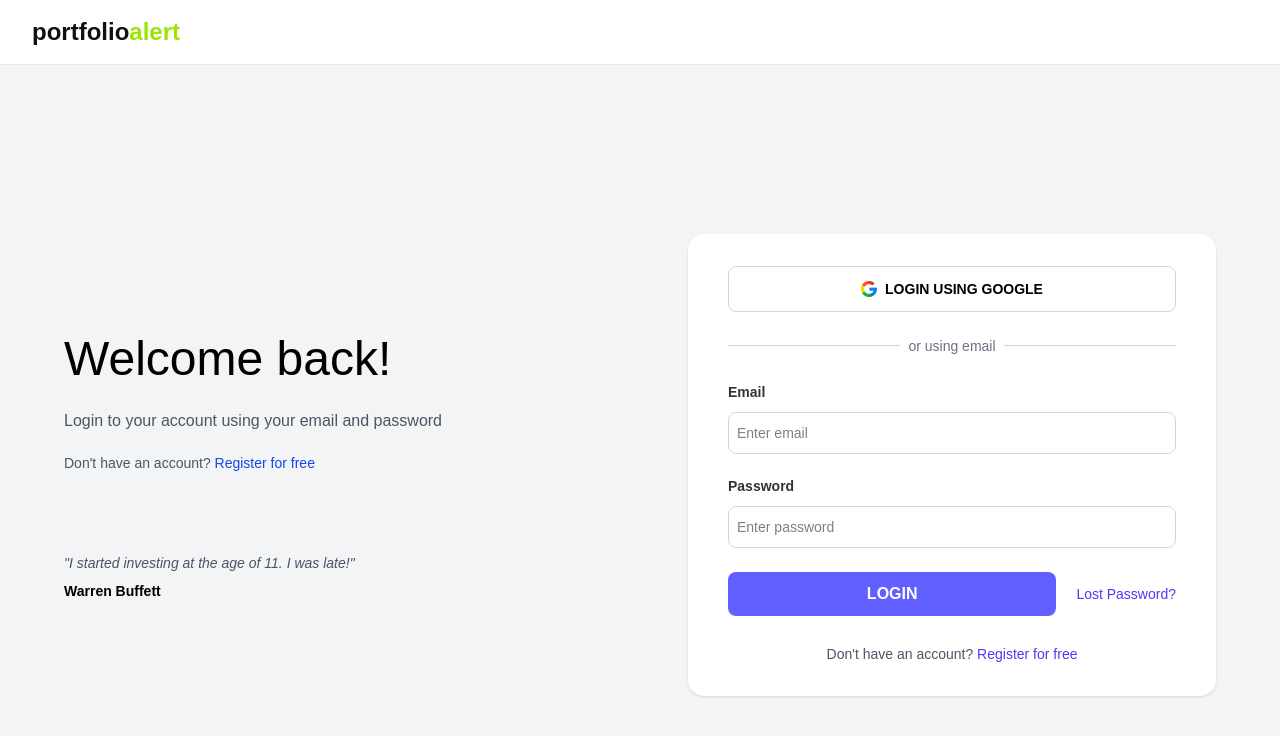
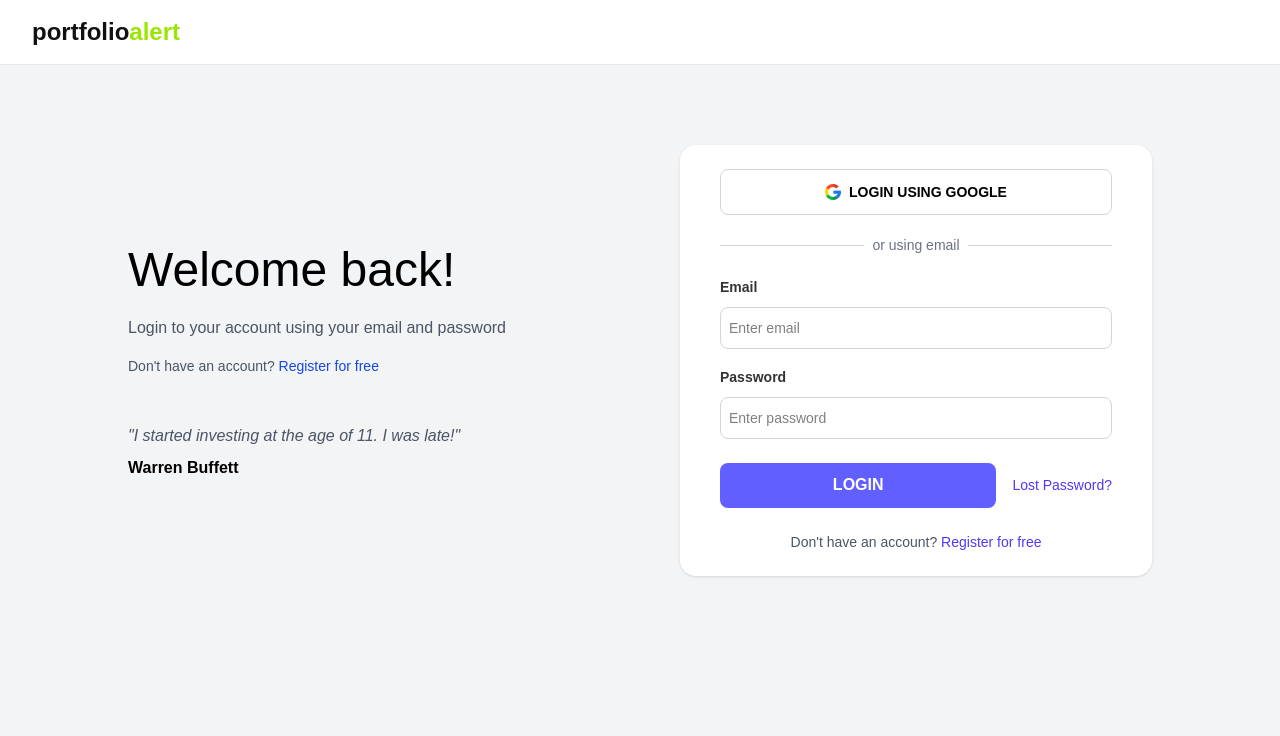
Before and after one commit to BL-Aniket/StockPriceFeedApp, a React (Vite) app in the folder client/: page /login in a window 1280 px wide. Shown: the top 736 px of the page. Built offline with nearby package versions, Linux system fonts and the light colour scheme.

Commit message:
Aniket changed Login Page

```diff
--- a/client/src/pages/Login.jsx
+++ b/client/src/pages/Login.jsx
@@ -8,40 +8,43 @@ const Login = () => {
     const navigate = useNavigate();
 
     return (
-        <section className="min-h-screen w-full bg-gray-100 px-4 sm:px-6 lg:px-8">
-            <div className="flex items-center justify-center min-h-screen py-10">
-                <div className="grid grid-cols-1 lg:grid-cols-2 gap-12 lg:gap-24 w-full max-w-6xl items-center">
+        <section className="min-h-screen overflow-hidden w-full bg-gray-100 px-4 sm:px-6 lg:px-8 py-8 sm:py-10 md:py-12 lg:py-16 xl:py-20">
+
+            <div className="flex items-center justify-center h-full">
+
+                <div className="grid grid-cols-1 lg:grid-cols-2 gap-8 lg:gap-14 xl:gap-20 w-full max-w-5xl items-center">
 
                     {/* LEFT SIDE */}
-                    <div className="order-1 lg:order-1 text-center lg:text-left">
+                    <div className="text-center lg:text-left">
+
                         <div className="text-3xl sm:text-4xl lg:text-5xl font-medium leading-tight">
                             Welcome back!
                         </div>
 
-                        <div className="text-sm sm:text-base mt-5 text-gray-600 font-medium max-w-md mx-auto lg:mx-0">
+                        <div className="text-sm sm:text-base mt-4 text-gray-600 font-medium max-w-md mx-auto lg:mx-0">
                             Login to your account using your email and password
                         </div>
 
-                        <div className="text-sm mt-5 font-medium text-gray-600">
+                        <div className="text-sm mt-4 font-medium text-gray-600">
                             Don't have an account?{" "}
                             <span className="text-blue-700 hover:underline cursor-pointer">
                                 Register for free
                             </span>
                         </div>
 
-                        <div className="mt-10 lg:mt-20">
-                            <div className="text-sm sm:text-md text-gray-600 italic">
+                        <div className="mt-6 lg:mt-12">
+                            <div className="text-sm sm:text-base text-gray-600 italic">
                                 "I started investing at the age of 11. I was late!"
                             </div>
 
-                            <div className="text-sm sm:text-md mt-2 text-black font-semibold">
+                            <div className="text-sm sm:text-base mt-2 text-black font-semibold">
                                 Warren Buffett
                             </div>
                         </div>
                     </div>
 
                     {/* RIGHT SIDE */}
-                    <div className="order-2 lg:order-2 w-full bg-white px-5 sm:px-8 lg:px-10 py-6 sm:py-8 rounded-2xl shadow-sm">
+                    <div className="w-full bg-white px-5 sm:px-8 lg:px-10 py-6 rounded-2xl shadow-sm">
 
                         {/* GOOGLE LOGIN */}
                         <button
@@ -58,7 +61,7 @@ const Login = () => {
                         </button>
 
                         {/* DIVIDER */}
-                        <div className="flex items-center gap-2 w-full mt-6">
+                        <div className="flex items-center gap-2 w-full mt-5">
                             <div className="h-px bg-gray-300 flex-1"></div>
 
                             <div className="text-gray-500 text-sm whitespace-nowrap">
@@ -69,7 +72,7 @@ const Login = () => {
                         </div>
 
                         {/* EMAIL */}
-                        <div className="mt-6">
+                        <div className="mt-5">
                             <label
                                 htmlFor="email"
                                 className="font-semibold text-sm text-[#333]"
@@ -86,7 +89,7 @@ const Login = () => {
                         </div>
 
                         {/* PASSWORD */}
-                        <div className="mt-5">
+                        <div className="mt-4">
                             <label
                                 htmlFor="password"
                                 className="font-semibold text-sm text-[#333]"
@@ -103,9 +106,9 @@ const Login = () => {
                         </div>
 
                         {/* LOGIN + FORGOT PASSWORD */}
-                        <div className="flex flex-row gap-4 sm:gap-5 mt-6 items-center">
+                        <div className="flex items-center gap-4 mt-6">
 
-                            <div className="w-full ">
+                            <div className="flex-1">
                                 <Button
                                     style={{
                                         fontWeight: 600,
@@ -127,7 +130,7 @@ const Login = () => {
                         </div>
 
                         {/* REGISTER */}
-                        <div className="text-sm text-center mt-7 text-gray-600">
+                        <div className="text-sm text-center mt-6 text-gray-600">
                             Don't have an account?{" "}
                             <span className="text-indigo-600 font-medium hover:underline hover:cursor-pointer">
                                 Register for free
```
